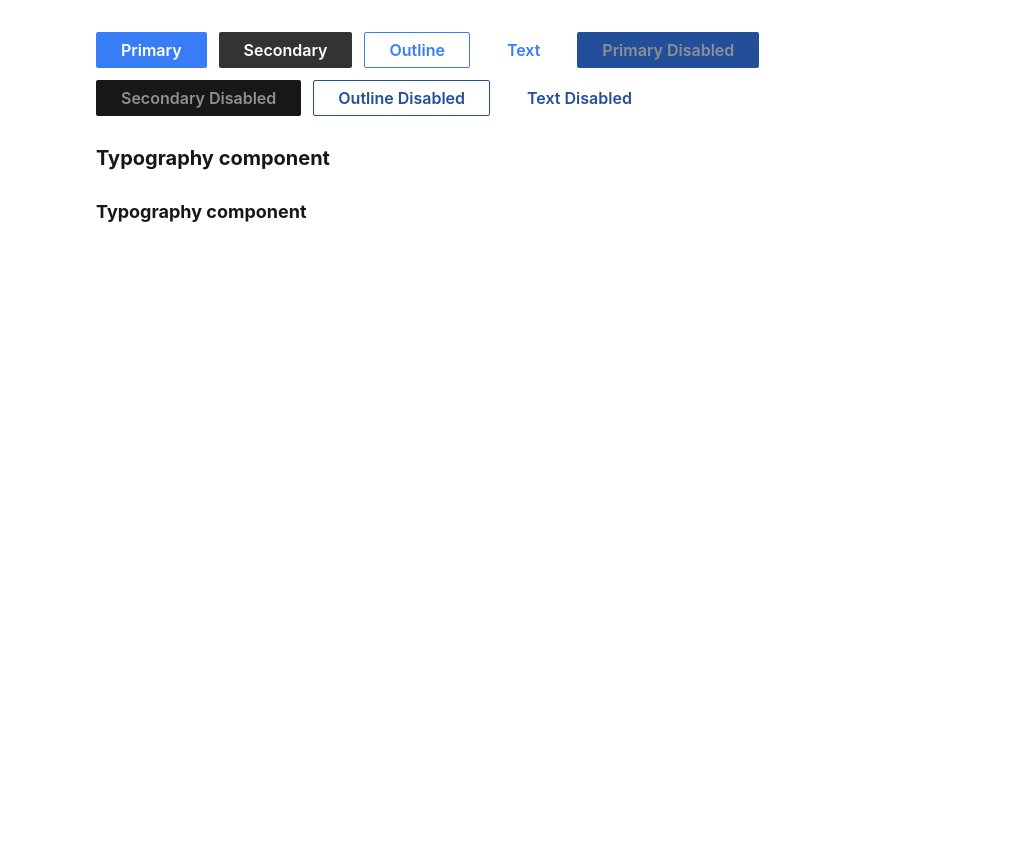
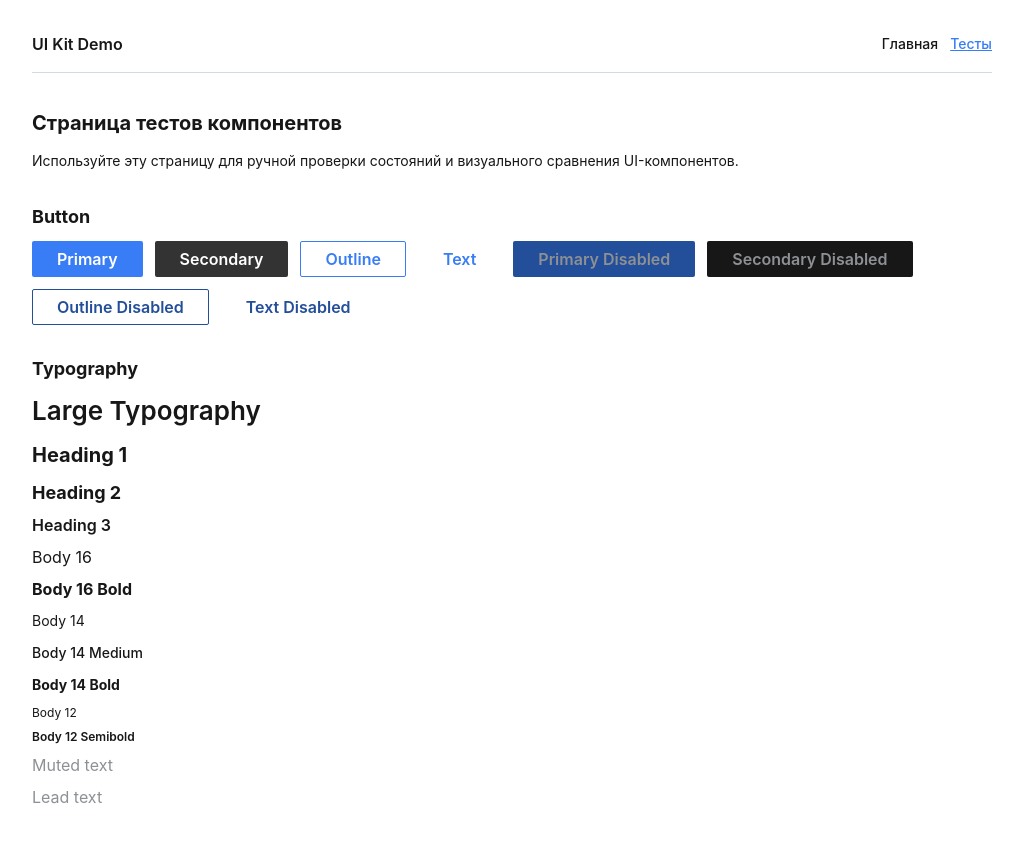
Before and after one commit to safronman/ui-kit-ictagram-03-03-26, a React (Vite) app: page /tests in a window 1280 px wide. Shown: the whole page, without its empty margins (128-1151 px from the left). Before the commit the page ends 800 px from the top, so only its background shows below. Built offline with nearby package versions, Linux system fonts and the light colour scheme.

Commit message:
Add demo routes and pages

```diff
--- a/package.json
+++ b/package.json
@@ -71,8 +71,6 @@
     "react-dom": "^19.0.0"
   },
   "devDependencies": {
-    "react": "^19.0.0",
-    "react-dom": "^19.0.0",
     "@changesets/cli": "^2.29.7",
     "@chromatic-com/storybook": "^5.0.1",
     "@eslint/js": "^9.39.1",
@@ -97,6 +95,9 @@
     "globals": "^16.5.0",
     "playwright": "^1.58.2",
     "prettier": "^3.8.1",
+    "react": "^19.0.0",
+    "react-dom": "^19.0.0",
+    "react-router-dom": "^7.13.1",
     "shadcn": "^3.8.5",
     "storybook": "^10.2.14",
     "tailwindcss": "^4.2.1",
--- a/src/App.tsx
+++ b/src/App.tsx
@@ -1,31 +1,41 @@
-import { Button } from '@/components/ui/button';
-import { Typography } from '@/components/ui/typography';
+import { NavLink, Route, Routes } from 'react-router-dom';
+
+import { HomePage } from '@/pages/home-page';
+import { NotFoundPage } from '@/pages/not-found-page';
+import { TestsPage } from '@/pages/tests-page';
 
 function App() {
   return (
-    <main className="mx-auto flex min-h-screen w-full max-w-4xl flex-col gap-6 bg-background p-8">
-      <div className="flex flex-wrap gap-3">
-        <Button>Primary</Button>
-        <Button variant="secondary">Secondary</Button>
-        <Button variant="outline">Outline</Button>
-        <Button variant="text">Text</Button>
-        <Button disabled>Primary Disabled</Button>
-        <Button variant="secondary" disabled>
-          Secondary Disabled
-        </Button>
-        <Button variant="outline" disabled>
-          Outline Disabled
-        </Button>
-        <Button variant="text" disabled>
-          Text Disabled
-        </Button>
+    <main className="mx-auto flex min-h-screen w-full max-w-5xl flex-col gap-8 bg-background p-8">
+      <header className="flex items-center justify-between gap-4 border-b pb-4">
+        <h1 className="text-h3">UI Kit Demo</h1>
+        <nav className="flex items-center gap-3">
+          <NavLink
+            to="/"
+            end={true}
+            className={({ isActive }) =>
+              isActive ? 'text-body-14-medium text-primary-500 underline' : 'text-body-14-medium text-foreground'
+            }
+          >
+            Главная
+          </NavLink>
+          <NavLink
+            to="/tests"
+            className={({ isActive }) =>
+              isActive ? 'text-body-14-medium text-primary-500 underline' : 'text-body-14-medium text-foreground'
+            }
+          >
+            Тесты
+          </NavLink>
+        </nav>
+      </header>
+      <div className="flex-1">
+        <Routes>
+          <Route path="/" element={<HomePage />} />
+          <Route path="/tests" element={<TestsPage />} />
+          <Route path="*" element={<NotFoundPage />} />
+        </Routes>
       </div>
-      <Typography variant="h1" asChild={true}>
-        <h1>Typography component</h1>
-      </Typography>
-      <Typography variant="h2" asChild={true}>
-        <h2>Typography component</h2>
-      </Typography>
     </main>
   );
 }
--- a/src/main.tsx
+++ b/src/main.tsx
@@ -1,10 +1,13 @@
 import { StrictMode } from 'react';
 import { createRoot } from 'react-dom/client';
+import { BrowserRouter } from 'react-router-dom';
 import './index.css';
 import App from './App.tsx';
 
 createRoot(document.getElementById('root')!).render(
   <StrictMode>
-    <App />
+    <BrowserRouter>
+      <App />
+    </BrowserRouter>
   </StrictMode>,
 );
--- /dev/null
+++ b/src/pages/home-page.tsx
@@ -0,0 +1,23 @@
+import { Link } from 'react-router-dom';
+
+import { Button } from '@/components/ui/button';
+import { Typography } from '@/components/ui/typography';
+
+export function HomePage() {
+  return (
+    <section className="flex max-w-2xl flex-col gap-5">
+      <Typography variant="h1" asChild={true}>
+        <h2>Главная страница демо-приложения</h2>
+      </Typography>
+      <Typography variant="body14">
+        Здесь можно быстро проверить UI-kit в реальном приложении. Для визуальной проверки состояний компонентов
+        перейдите на страницу тестов.
+      </Typography>
+      <div>
+        <Button asChild={true}>
+          <Link to="/tests">Открыть страницу тестов</Link>
+        </Button>
+      </div>
+    </section>
+  );
+}
--- /dev/null
+++ b/src/pages/not-found-page.tsx
@@ -0,0 +1,22 @@
+import { Link } from 'react-router-dom';
+
+import { Button } from '@/components/ui/button';
+import { Typography } from '@/components/ui/typography';
+
+export function NotFoundPage() {
+  return (
+    <section className="flex max-w-xl flex-col gap-5">
+      <Typography variant="h1" asChild={true}>
+        <h2>404: страница не найдена</h2>
+      </Typography>
+      <Typography variant="body14">
+        Запрошенный маршрут не существует. Вернитесь на главную страницу приложения.
+      </Typography>
+      <div>
+        <Button asChild={true}>
+          <Link to="/">На главную</Link>
+        </Button>
+      </div>
+    </section>
+  );
+}
--- /dev/null
+++ b/src/pages/tests-page.tsx
@@ -0,0 +1,60 @@
+import { Button } from '@/components/ui/button';
+import { Typography } from '@/components/ui/typography';
+
+export function TestsPage() {
+  return (
+    <section className="flex flex-col gap-8">
+      <div className="flex flex-col gap-2">
+        <Typography variant="h1" asChild={true}>
+          <h2>Страница тестов компонентов</h2>
+        </Typography>
+        <Typography variant="body14">
+          Используйте эту страницу для ручной проверки состояний и визуального сравнения UI-компонентов.
+        </Typography>
+      </div>
+
+      <section className="flex flex-col gap-3">
+        <Typography variant="h2" asChild={true}>
+          <h3>Button</h3>
+        </Typography>
+        <div className="flex flex-wrap gap-3">
+          <Button>Primary</Button>
+          <Button variant="secondary">Secondary</Button>
+          <Button variant="outline">Outline</Button>
+          <Button variant="text">Text</Button>
+          <Button disabled={true}>Primary Disabled</Button>
+          <Button variant="secondary" disabled={true}>
+            Secondary Disabled
+          </Button>
+          <Button variant="outline" disabled={true}>
+            Outline Disabled
+          </Button>
+          <Button variant="text" disabled={true}>
+            Text Disabled
+          </Button>
+        </div>
+      </section>
+
+      <section className="flex flex-col gap-3">
+        <Typography variant="h2" asChild={true}>
+          <h3>Typography</h3>
+        </Typography>
+        <div className="flex flex-col gap-2">
+          <Typography variant="large">Large Typography</Typography>
+          <Typography variant="h1">Heading 1</Typography>
+          <Typography variant="h2">Heading 2</Typography>
+          <Typography variant="h3">Heading 3</Typography>
+          <Typography variant="body16">Body 16</Typography>
+          <Typography variant="body16Bold">Body 16 Bold</Typography>
+          <Typography variant="body14">Body 14</Typography>
+          <Typography variant="body14Medium">Body 14 Medium</Typography>
+          <Typography variant="body14Bold">Body 14 Bold</Typography>
+          <Typography variant="body12">Body 12</Typography>
+          <Typography variant="body12Semibold">Body 12 Semibold</Typography>
+          <Typography variant="muted">Muted text</Typography>
+          <Typography variant="lead">Lead text</Typography>
+        </div>
+      </section>
+    </section>
+  );
+}
--- a/vite.config.ts
+++ b/vite.config.ts
@@ -8,6 +8,8 @@ import { storybookTest } from '@storybook/addon-vitest/vitest-plugin';
 import { playwright } from '@vitest/browser-playwright';
 import dts from 'vite-plugin-dts';
 const rootDir = path.dirname(fileURLToPath(import.meta.url));
+
+import { peerDependencies, dependencies, devDependencies } from './package.json';
 
 // https://vite.dev/config/
 export default defineConfig({
@@ -36,7 +38,12 @@ export default defineConfig({
       cssFileName: 'styles',
     },
     rollupOptions: {
-      external: ['react', 'react-dom'],
+      external: [
+        'react/jsx-runtime',
+        ...Object.keys(peerDependencies),
+        ...Object.keys(dependencies),
+        ...Object.keys(devDependencies),
+      ],
     },
     sourcemap: true,
     emptyOutDir: true,
```
Also changed, not shown: 1 other file (tests, documents, lock files or other folders).
